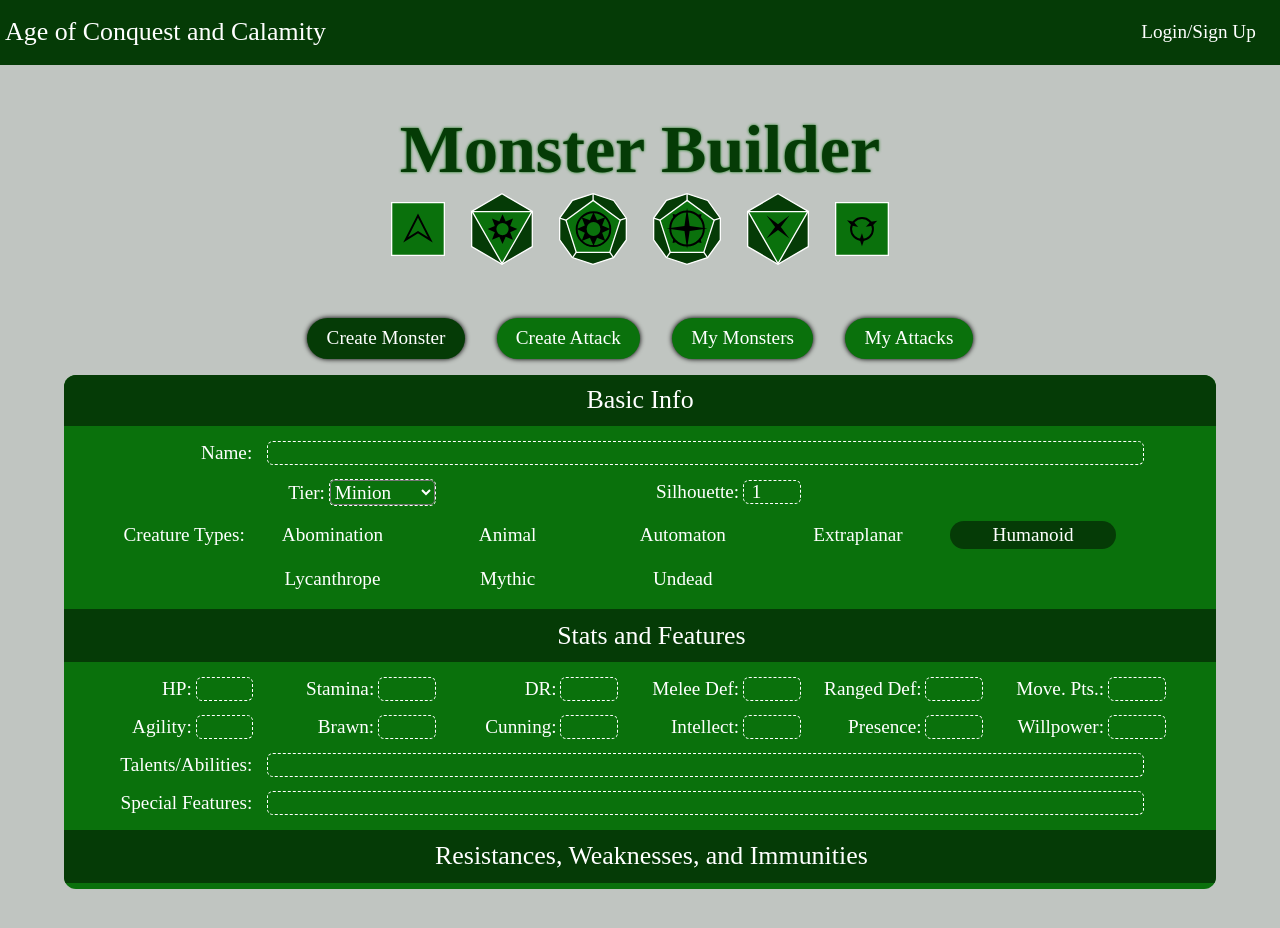
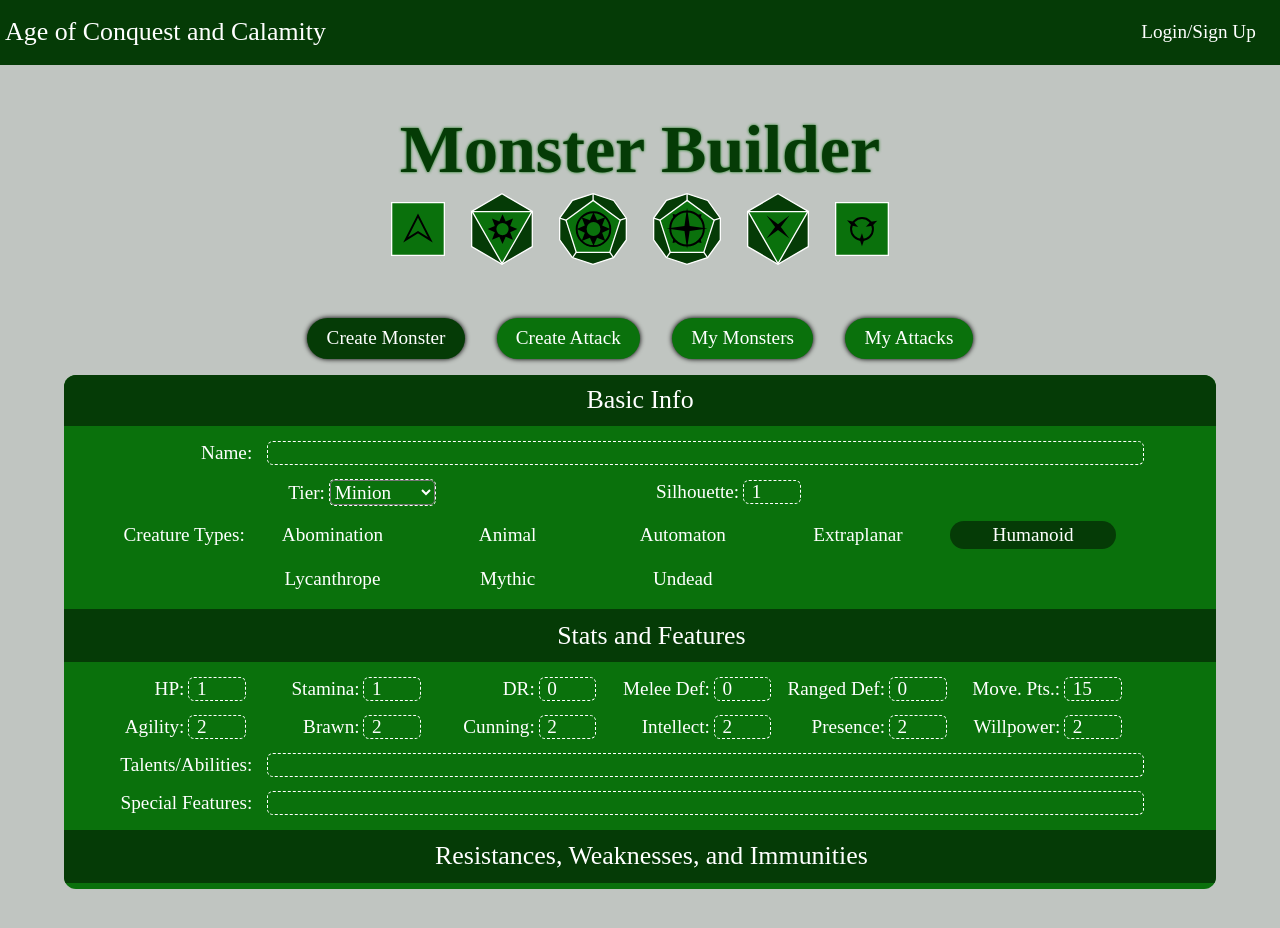
Before and after one commit to WickerPrison/AoCaCWebsite, a React (Vite) app in the folder client/: page /MonsterBuilder in a window 1280 px wide. Shown: the top 928 px of the page. Built offline with nearby package versions, Linux system fonts and the light colour scheme; a web font is replaced by a local one.

Commit message:
finished stats and features

```diff
--- a/client/src/index.css
+++ b/client/src/index.css
@@ -304,7 +304,8 @@ input{
 input[type='text'],
 input[type="number"],
 input[type="password"],
-input[type="email"]{
+input[type="email"],
+.large-text-input{
     display: inline;
     font-size: var(--baseTextSize);
     background-color: var(--green2);
--- a/client/src/pages/monsterBuilder/createMonster.jsx
+++ b/client/src/pages/monsterBuilder/createMonster.jsx
@@ -1,6 +1,7 @@
 import './monsterBuilder.css';
 import { useEffect, useState, useRef } from 'react';
 import CreatureTypeSelector from './creatureTypeSelector';
+import Stats from './stats';
 
 const Tiers={
     MINION: "Minion",
@@ -28,7 +29,9 @@ export default function CreateMonster(){
         intellect: 2,
         presence: 2,
         willpower: 2
-    })
+    });
+    const [talents, setTalents] = useState("");
+    const [specialFeatures, setSpecialFeatures] = useState("");
 
 
     return (
@@ -59,61 +62,13 @@ export default function CreateMonster(){
 
             <h4 className="spell-name card-element">Stats and Features</h4>
             <div className="stats-grid">
-
-                <div>
-                    <label>HP: </label>
-                    <input type="number"></input>
-                </div>
-                <div>
-                    <label>Stamina: </label>
-                    <input type="number"></input>
-                </div>
-                <div>
-                    <label>DR: </label>
-                    <input type="number"></input>
-                </div>
-                <div>
-                    <label>Melee Def: </label>
-                    <input type="number"></input>
-                </div>
-                <div>
-                    <label>Ranged Def: </label>
-                    <input type="number"></input>
-                </div>
-                <div>
-                    <label>Move. Pts.: </label>
-                    <input type="number"></input>
-                </div>
-                <div>
-                    <label>Agility: </label>
-                    <input type="number"></input>
-                </div>
-                <div>
-                    <label>Brawn: </label>
-                    <input type="number"></input>
-                </div>
-                <div>
-                    <label>Cunning: </label>
-                    <input type="number"></input>
-                </div>
-                <div>
-                    <label>Intellect: </label>
-                    <input type="number"></input>
-                </div>
-                <div>
-                    <label>Presence: </label>
-                    <input type="number"></input>
-                </div>
-                <div>
-                    <label>Willpower: </label>
-                    <input type="number"></input>
-                </div>
+                <Stats stats={stats} setStats={setStats}/>
 
                 <label className='full-width-label'>Talents/Abilities: </label>
-                <input className="full-width-input" type="text"></input>
+                <div contentEditable={true} className="full-width-input large-text-input" value={talents} onInput={e => setTalents(e.target.textContent)}></div>
 
                 <label className='full-width-label'>Special Features: </label>
-                <input className="full-width-input" type="text"></input>
+                <div contentEditable={true} className="full-width-input large-text-input" value={specialFeatures} onInput={e => setSpecialFeatures(e.target.textContent)}></div>
             </div>
             <h4 className="spell-name card-element">Resistances, Weaknesses, and Immunities</h4>
         </form>
--- /dev/null
+++ b/client/src/pages/monsterBuilder/stats.jsx
@@ -0,0 +1,63 @@
+import './monsterBuilder.css';
+
+export default function Stats({stats, setStats}){
+
+    function updateStats(field, value){
+        let temp = {...stats};
+        temp[field] = value;
+        setStats(temp);
+    }
+
+    return(
+        <div className="grid-section stats-grid">
+            <div>
+                    <label>HP: </label>
+                    <input type="number" value={stats.hp} onChange={e => updateStats("hp", e.target.value)} min="0"></input>
+                </div>
+                <div>
+                    <label>Stamina: </label>
+                    <input type="number" value={stats.stamina} onChange={e => updateStats("stamina", e.target.value)} min="0"></input>
+                </div>
+                <div>
+                    <label>DR: </label>
+                    <input type="number" value={stats.dr} onChange={e => updateStats("dr", e.target.value)} min="0"></input>
+                </div>
+                <div>
+                    <label>Melee Def: </label>
+                    <input type="number" value={stats.meleeDef} onChange={e => updateStats("meleeDef", e.target.value)} min="0"></input>
+                </div>
+                <div>
+                    <label>Ranged Def: </label>
+                    <input type="number" value={stats.rangedDef} onChange={e => updateStats("rangedDef", e.target.value)} min="0"></input>
+                </div>
+                <div>
+                    <label>Move. Pts.: </label>
+                    <input type="number" value={stats.movePts} onChange={e => updateStats("movePts", e.target.value)} min="0"></input>
+                </div>
+                <div>
+                    <label>Agility: </label>
+                    <input type="number" value={stats.agility} onChange={e => updateStats("agility", e.target.value)} min="0"></input>
+                </div>
+                <div>
+                    <label>Brawn: </label>
+                    <input type="number" value={stats.brawn} onChange={e => updateStats("brawn", e.target.value)} min="0"></input>
+                </div>
+                <div>
+                    <label>Cunning: </label>
+                    <input type="number" value={stats.cunning} onChange={e => updateStats("cunning", e.target.value)} min="0"></input>
+                </div>
+                <div>
+                    <label>Intellect: </label>
+                    <input type="number" value={stats.intellect} onChange={e => updateStats("intellect", e.target.value)} min="0"></input>
+                </div>
+                <div>
+                    <label>Presence: </label>
+                    <input type="number" value={stats.presence} onChange={e => updateStats("presence", e.target.value)} min="0"></input>
+                </div>
+                <div>
+                    <label>Willpower: </label>
+                    <input type="number" value={stats.willpower} onChange={e => updateStats("willpower", e.target.value)} min="0"></input>
+                </div>
+        </div>
+    )
+}
```
